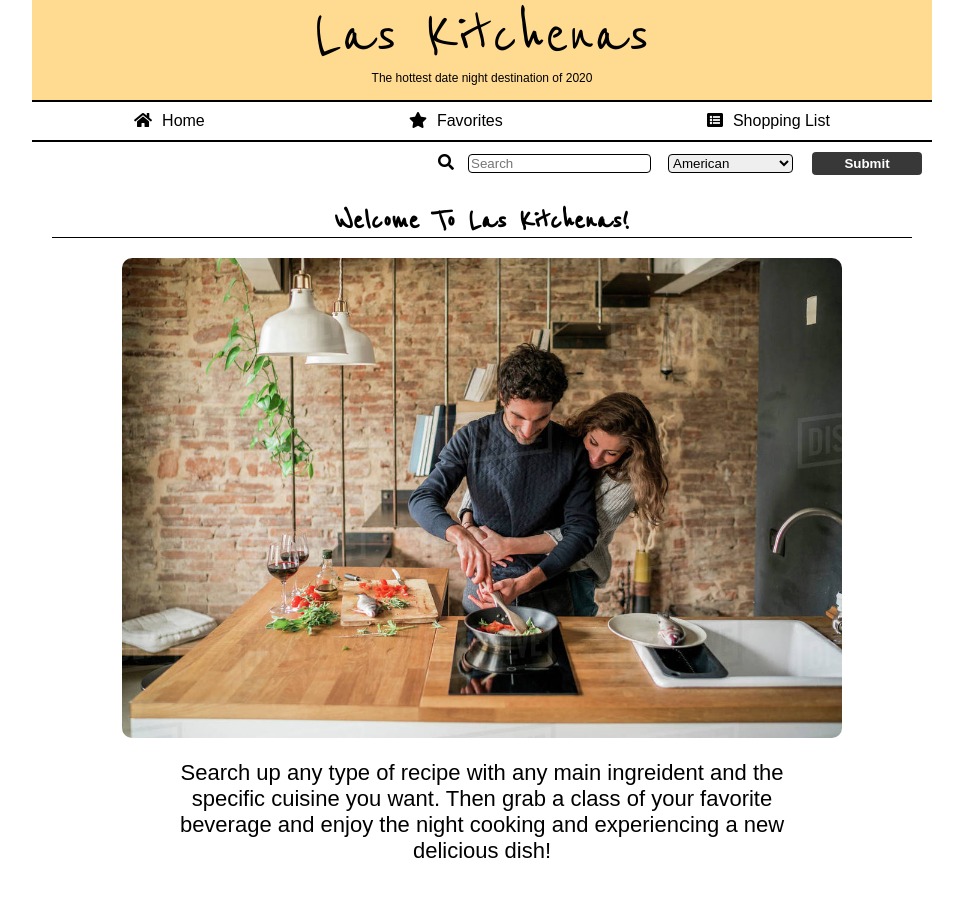
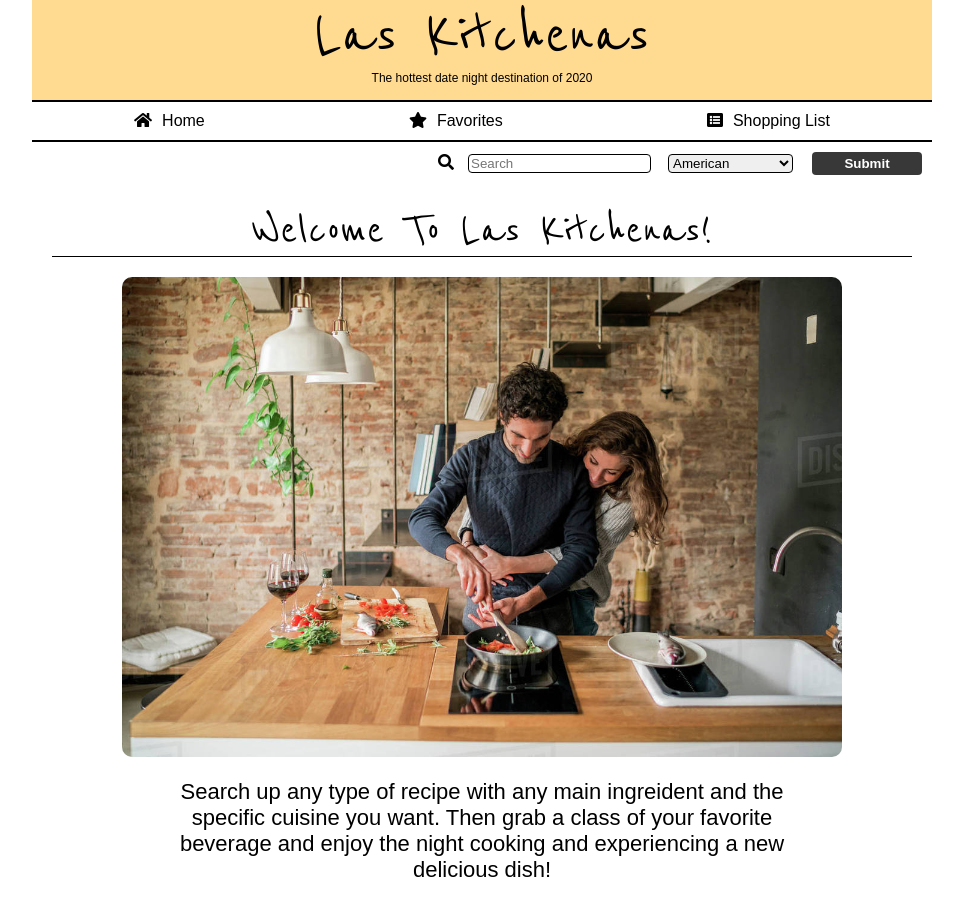
Before and after one commit to sryuocampo/ajax-project, a website: page index.html in a window 1280 px wide. Shown: the whole page, without its empty margins (158-1121 px from the left). Drawn offline with Linux system fonts and the light colour scheme; a web font is replaced by a local one.

Commit message:
Completed issue-1 finalized

```diff
--- a/css/styles.css
+++ b/css/styles.css
@@ -27,6 +27,8 @@ h1 {
   text-align: center;
   border-bottom: 1px solid black;
   margin: 20px;
+  font-weight: 100;
+  font-size: 50px;
 }
 
 #welcome-img {
```
